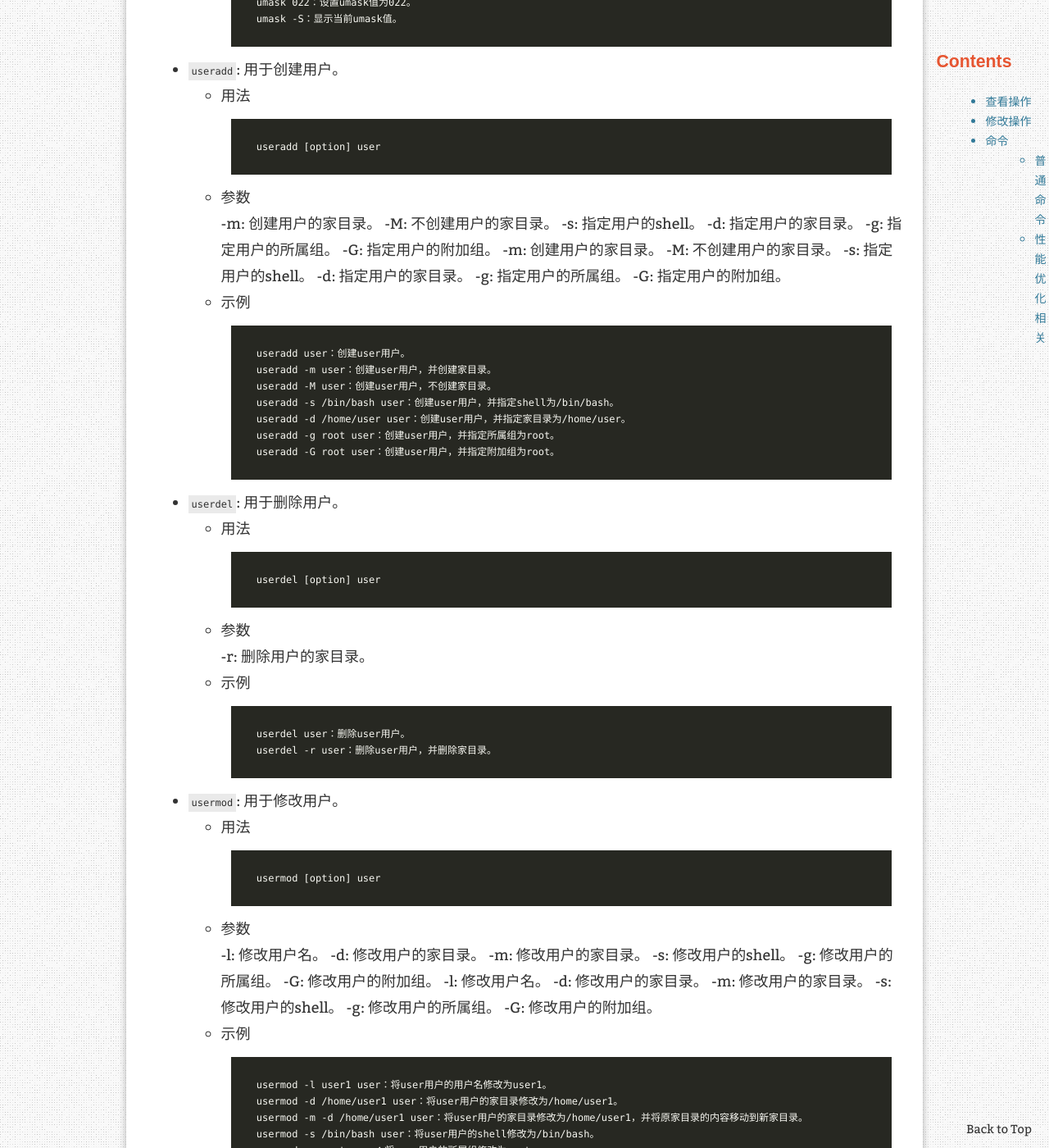
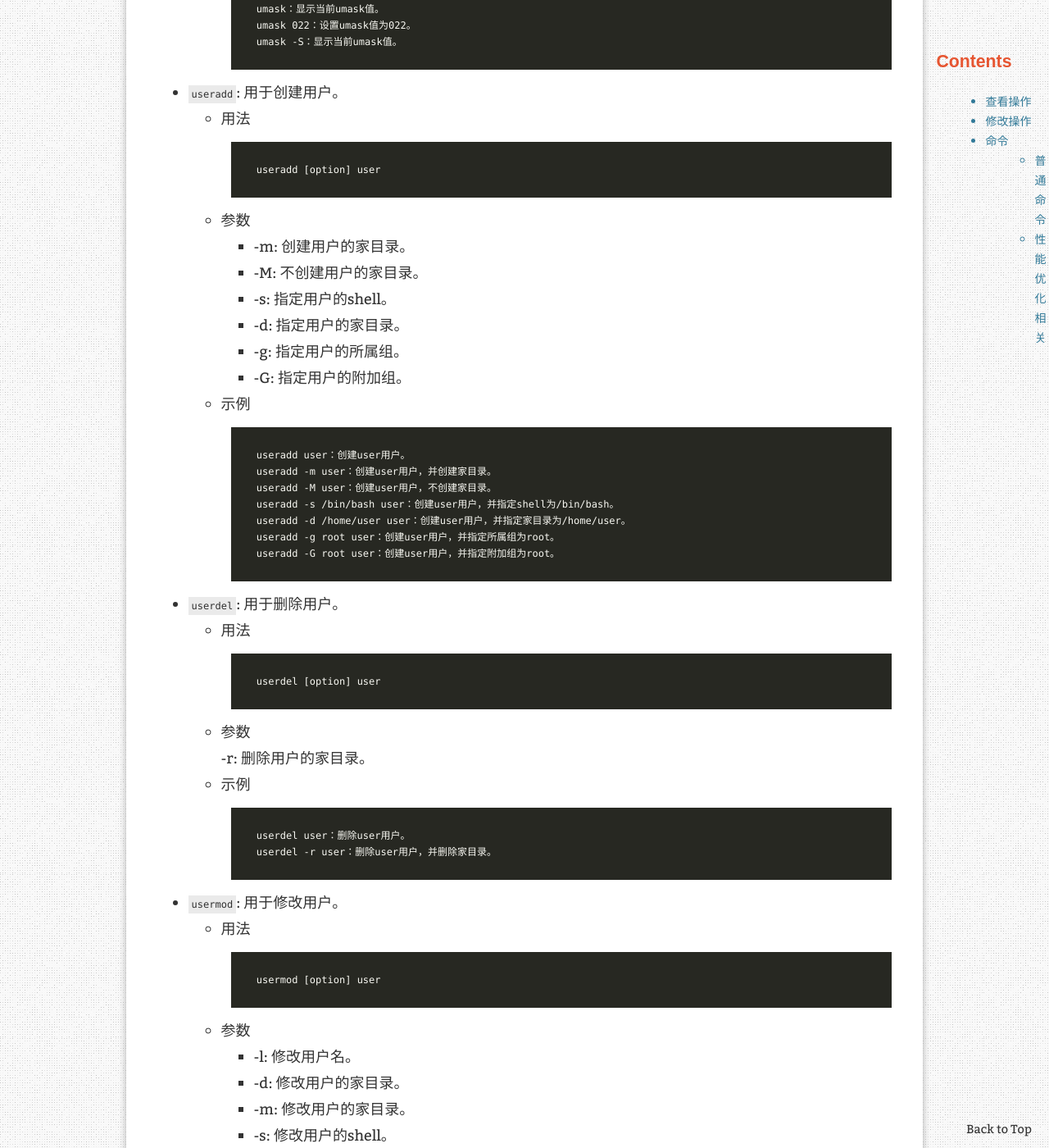
Before and after one commit to ElmTran/ElmTran.github.io, a Jekyll site: the page built from _posts/2022-03-30-linux-commands.md, in a window 1280 px wide and 1400 px high, scrolled down 37134 px. Shown: the whole window at 82% size. Built offline with Jekyll 4.4.1, drawn with Linux system fonts in a browser that asks for light colours; comment, search, counter and statistics services are not loaded; some of the changed text lies outside the part shown.

Commit message:
fix: content of linux command

````diff
--- a/_posts/2022-03-30-linux-commands.md
+++ b/_posts/2022-03-30-linux-commands.md
@@ -52,7 +52,6 @@ redirect_from:
         - -t：按照文件和目录的修改时间排序。
         - -S：按照文件和目录的大小排序。
         - -r：按照文件和目录的修改时间倒序排序。
-        - -R：递归显示目录下的文件和目录。
         - -1：每行显示一个文件或目录。
         - -m：每行显示多个文件或目录。
 
@@ -130,13 +129,14 @@ redirect_from:
 
         ```
         10 line10
+        ```
 
 - `more`: 分页显示文件内容
 
     1. 参数：
 
         - -d：显示“[press space to continue, 'q' to quit.]”提示信息。
-        - -c：不进行滚屏操作，直接清屏显示。
+        - -c：不进行滚屏操作，显示内容，清楚行尾。
         - -p：不进行滚屏操作，直接清屏显示。
         - -s：将多个空行合并成一行。
         - -u：禁止滚屏操作。
@@ -1767,18 +1767,12 @@ redirect_from:
 
     2. 参数
 
-        -m: 创建用户的家目录。
-        -M: 不创建用户的家目录。
-        -s: 指定用户的shell。
-        -d: 指定用户的家目录。
-        -g: 指定用户的所属组。
-        -G: 指定用户的附加组。
-        -m: 创建用户的家目录。
-        -M: 不创建用户的家目录。
-        -s: 指定用户的shell。
-        -d: 指定用户的家目录。
-        -g: 指定用户的所属组。
-        -G: 指定用户的附加组。
+        - -m: 创建用户的家目录。
+        - -M: 不创建用户的家目录。
+        - -s: 指定用户的shell。
+        - -d: 指定用户的家目录。
+        - -g: 指定用户的所属组。
+        - -G: 指定用户的附加组。
 
     3. 示例
 
@@ -1822,18 +1816,12 @@ redirect_from:
 
     2. 参数
 
-        -l: 修改用户名。
-        -d: 修改用户的家目录。
-        -m: 修改用户的家目录。
-        -s: 修改用户的shell。
-        -g: 修改用户的所属组。
-        -G: 修改用户的附加组。
-        -l: 修改用户名。
-        -d: 修改用户的家目录。
-        -m: 修改用户的家目录。
-        -s: 修改用户的shell。
-        -g: 修改用户的所属组。
-        -G: 修改用户的附加组。
+        - -l: 修改用户名。
+        - -d: 修改用户的家目录。
+        - -m: 修改用户的家目录。
+        - -s: 修改用户的shell。
+        - -g: 修改用户的所属组。
+        - -G: 修改用户的附加组。
 
     3. 示例
 
@@ -1856,7 +1844,7 @@ redirect_from:
 
     2. 参数
 
-        -g: 指定组的GID。
+        - -g: 指定组的GID。
 
     3. 示例
 
@@ -1875,7 +1863,7 @@ redirect_from:
 
     2. 参数
 
-        -r: 删除组的家目录。
+        - -r: 删除组的家目录。
 
     3. 示例
 
@@ -1894,9 +1882,9 @@ redirect_from:
 
     2. 参数
 
-        -n: 修改组名。
-        -g: 修改组的GID。
-
+        - -n: 修改组名。
+        - -g: 修改组的GID。
+-
     3. 示例
 
         ```
@@ -1914,14 +1902,10 @@ redirect_from:
 
     2. 参数
 
-        -l: 锁定用户。
-        -u: 解锁用户。
-        -d: 删除用户密码。
-        -e: 强制用户下次登录修改密码。
-        -l: 锁定用户。
-        -u: 解锁用户。
-        -d: 删除用户密码。
-        -e: 强制用户下次登录修改密码。
+        - -l: 锁定用户。
+        - -u: 解锁用户。
+        - -d: 删除用户密码。
+        - -e: 强制用户下次登录修改密码。
 
     3. 示例
 
````
Also changed, not shown: other parts of _posts/2022-03-30-linux-commands.md (+5 -10 lines).
